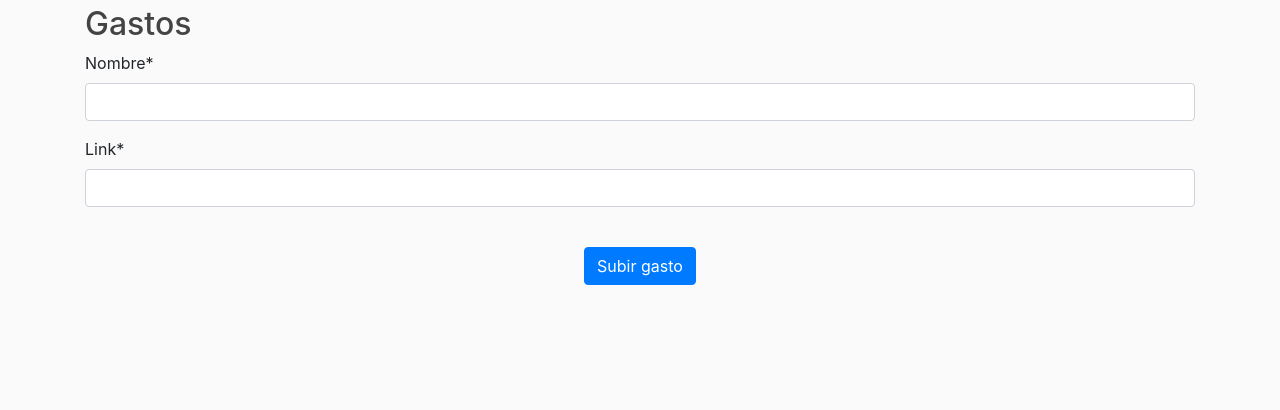
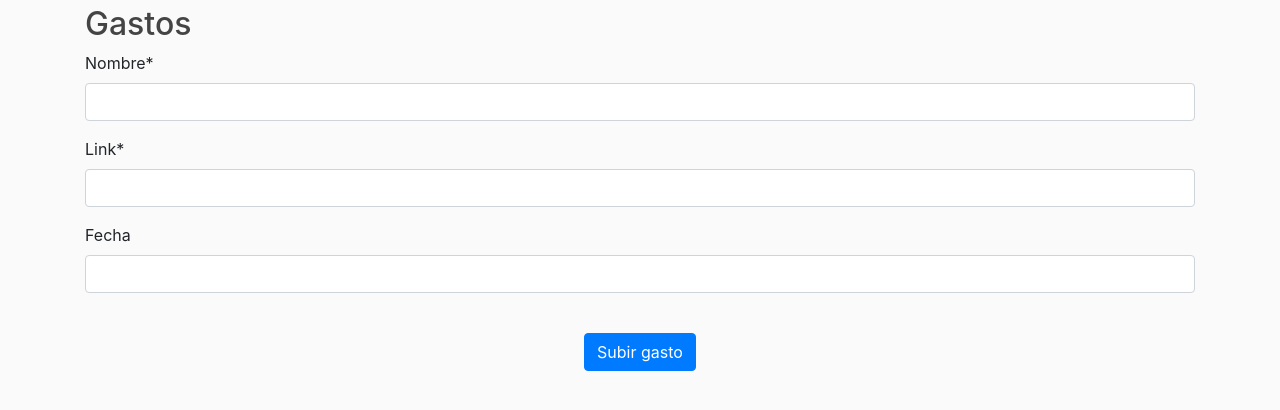
Before and after one commit to erosed/VersaGay, a Django app: a page that uses users/templates/users/nuevogasto.html in a window 1280 px wide. Shown: the part 56-466 px from the top of the page. Run offline with Django 4.2, Linux system fonts and the light colour scheme; data comes from the database, SQL or seed files in the repository; both versions use the stored data as it was after the commit; some libraries are stand-ins or nearby versions.

Commit message:
kalendario

```diff
--- a/users/forms.py
+++ b/users/forms.py
@@ -27,7 +27,7 @@ class UserUpdateForm(forms.ModelForm):
 class NuevoGasto(forms.ModelForm):
 	class Meta:
 		model = Gasto
-		exclude = ["fecha"]
+		exclude = ["xd"]
 
 
 class lista(forms.ModelForm):
--- a/users/models.py
+++ b/users/models.py
@@ -21,6 +21,7 @@ class Gasto(models.Model):
     nombre = models.CharField(max_length=100)
     link = models.CharField(max_length=500)
     author = models.ForeignKey(get_user_model(), default=1, on_delete=models.SET_DEFAULT)
+    fecha = models.DateTimeField(auto_now_add = False, auto_now = False, blank = True, null = True)
 
     def __str__(self):
         return self.nombre
--- a/users/templates/users/nuevogasto.html
+++ b/users/templates/users/nuevogasto.html
@@ -13,6 +13,11 @@
     <div class="form-group">
         {{ form.link|as_crispy_field }}
     </div>
+
+    <div class="form-group">
+        {{ form.fecha|as_crispy_field }}
+    </div>
+
     <div class="d-none">
         {{ form.author|as_crispy_field }}
     </div>
--- a/users/templates/users/vergastos.html
+++ b/users/templates/users/vergastos.html
@@ -11,6 +11,7 @@
             <tr>
                 <th id="nombre">Nombre</th>
                 <th id="link">Link</th>
+                <th id="link">Tiempo restante*</th>
             </tr>
         </thead>
         <tbody>
@@ -18,6 +19,7 @@
                 <tr>
                     <td>{{ Gasto.nombre }}</td>
                     <td><a href = "{{ Gasto.link }}" target="_blank">{{ Gasto.link }}</a></td>
+                    <td>{{ Gasto.fecha }}</td>
                     <td>
                         <form method="POST" action="{% url 'borrarlink' Gasto.pk %}">
                             {% csrf_token %}
```
Also changed, not shown: db.sqlite3, nacho.txt (deleted), users/migrations/0004_gasto_fecha.py (added).
